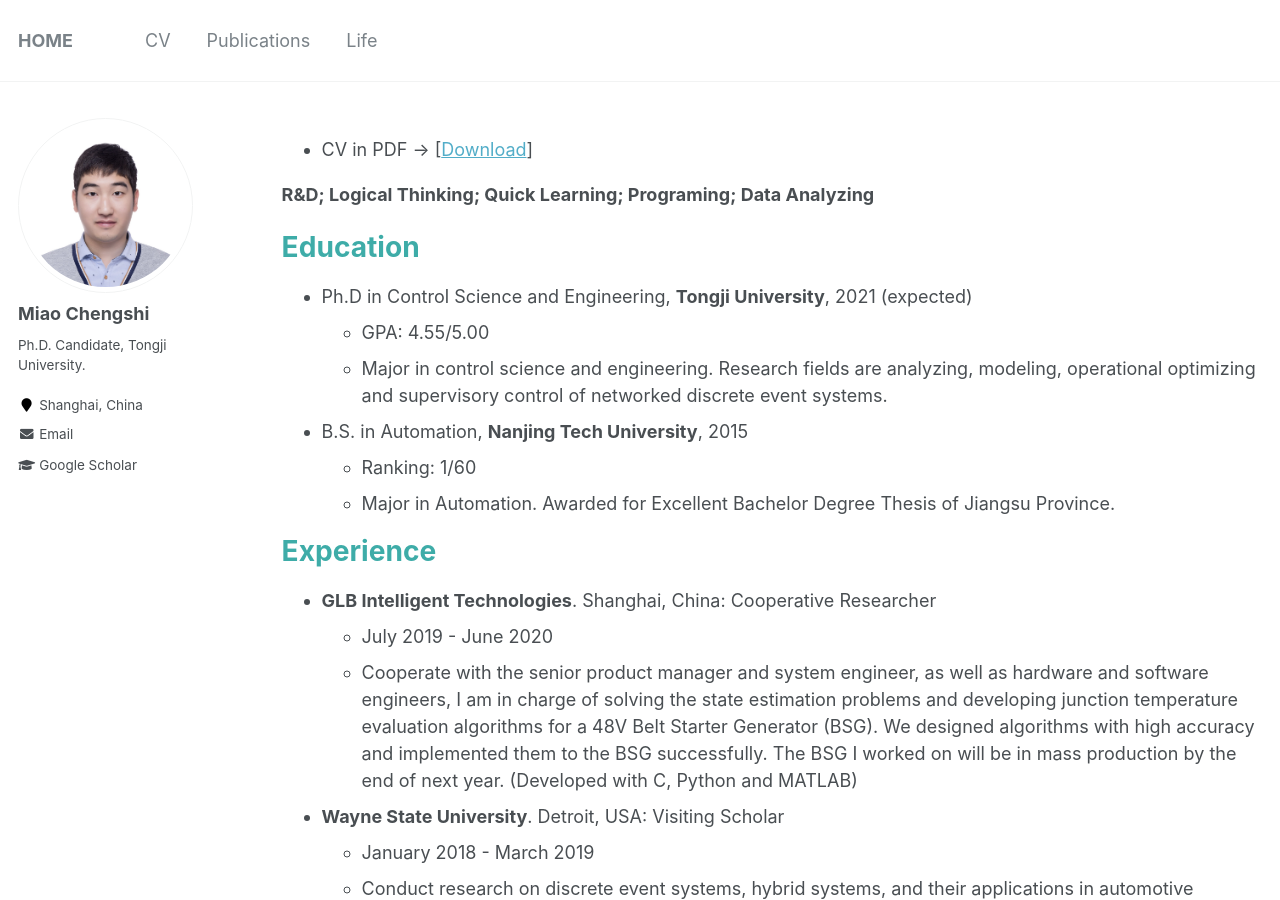
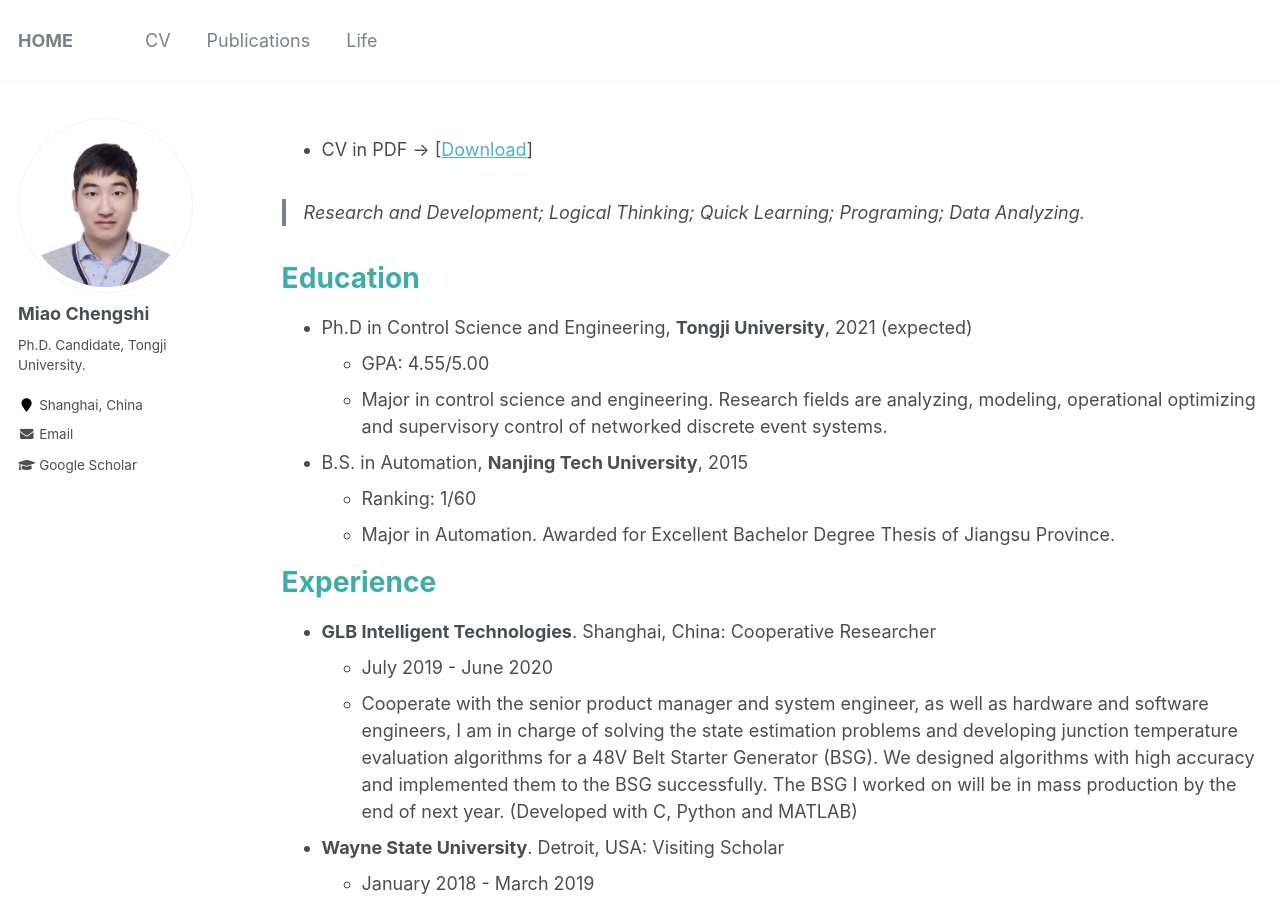
Before and after one commit to miaochengshi/miaochengshi.github.io, a Jekyll site: the page built from _pages/cv.md, in a window 1280 px wide and 900 px high. Built offline with Jekyll 4.4.1, drawn with Linux system fonts in a browser that asks for light colours.

Commit message:
Update cv.md

```diff
--- a/_pages/cv.md
+++ b/_pages/cv.md
@@ -9,7 +9,7 @@ redirect_from:
 
 * CV in PDF -> [[Download](http://miaochengshi.github.io/files/CV_en_cn.pdf)]
 
-**R&D; Logical Thinking; Quick Learning; Programing; Data Analyzing**
+> Research and Development; Logical Thinking; Quick Learning; Programing; Data Analyzing.
 
 Education
 ======
```
